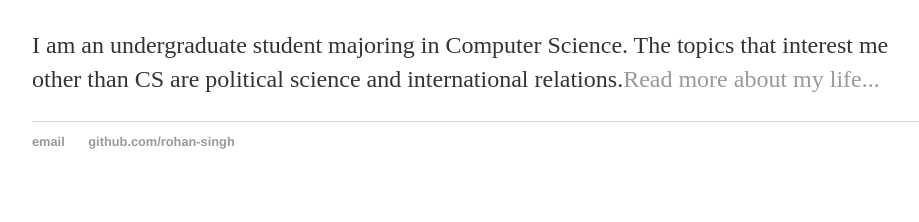
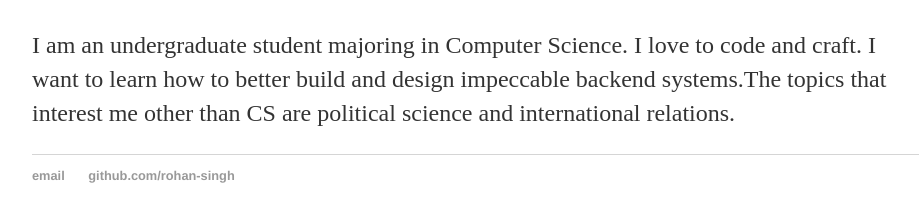
Before and after one commit to rohan-singh/rohan-singh.github.io, a plain HTML site: page index.html in a window 1280 px wide. Shown: the part 168-390 px from the top of the page, without its empty margins (160-1079 px from the left). Drawn offline with Linux system fonts and the light colour scheme.

Commit message:
Update index.html

```diff
--- a/index.html
+++ b/index.html
@@ -17,7 +17,7 @@
 		<div class="container">
     		<div class="blurb">
         		<h1>Hi there, I'm Rohan Singh!</h1>
-				<p>I am an undergraduate student majoring in Computer Science. The topics that interest me other than CS are political science and international relations.<a href="/about">Read more about my life...</a></p>
+				<p>I am an undergraduate student majoring in Computer Science. I love to code and craft. I want to learn how to better build and design impeccable backend systems.The topics that interest me other than CS are political science and international relations.</p>
     		</div><!-- /.blurb -->
 		</div><!-- /.container -->
 		<footer>
```
